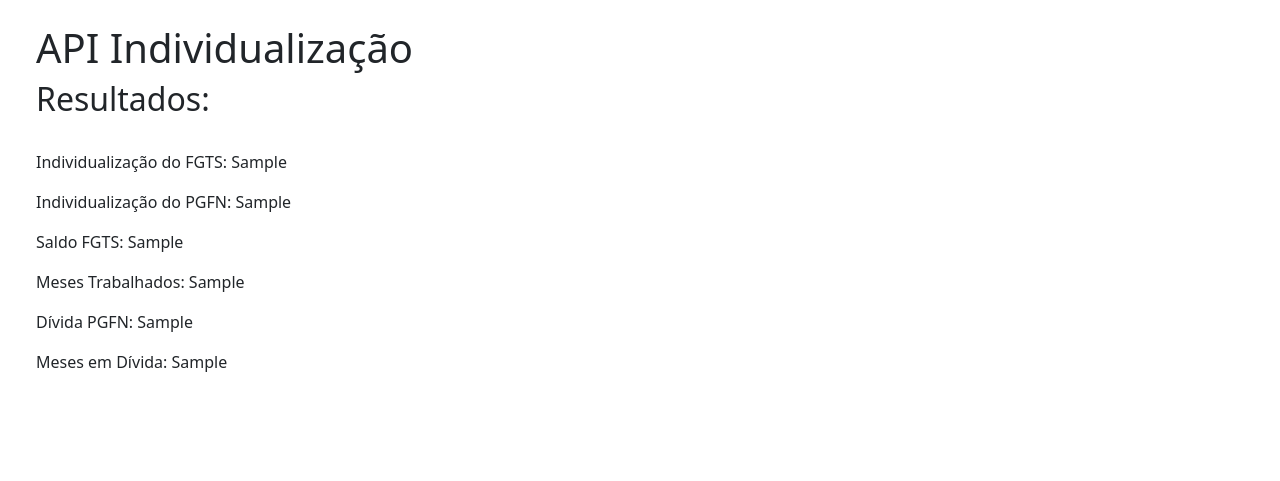
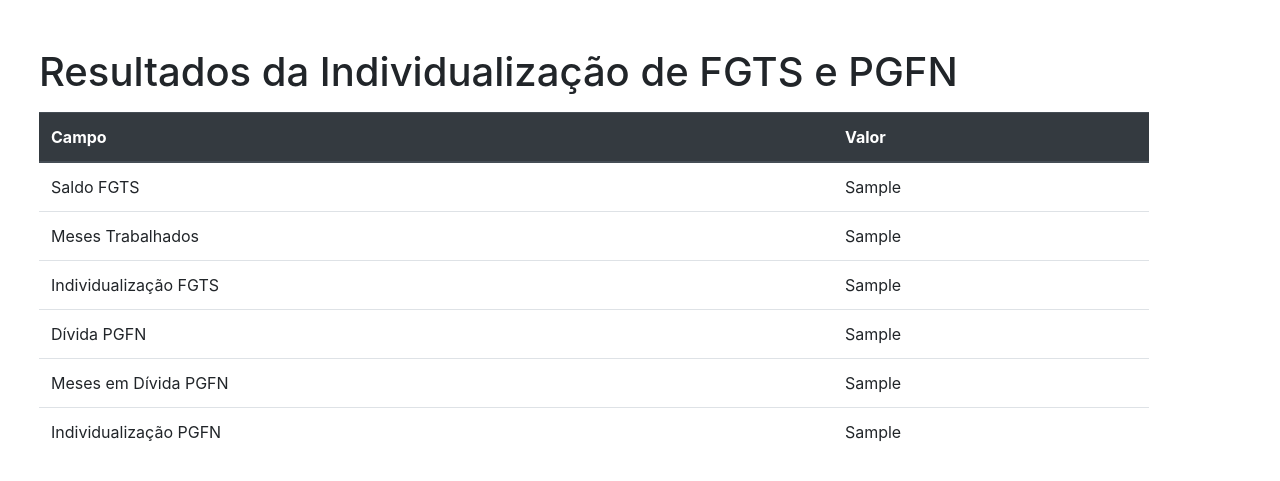
Before and after one commit to Flaviohmm/Flask_Calculo_Individualizar, a Flask app: template templates/template.html in a window 1280 px wide. Shown: the top 481 px of the page. Run offline with Flask 3, Linux system fonts and the light colour scheme; the template is opened without the code that fills it: most values are stand-ins (such as "Sample title", 1, 10 or a date in 2020); some libraries are stand-ins or nearby versions.

Commit message:
Tabela de Individualização de FGTS e PGFN

```diff
--- a/templates/template.html
+++ b/templates/template.html
@@ -3,27 +3,54 @@
 <head>
     <meta charset="UTF-8">
     <meta name="viewport" content="width=device-width, initial-scale=1.0">
-    <title>API Individualização</title>
-    <!-- Bootstrap CSS -->
-    <link href="https://cdn.jsdelivr.net/npm/bootstrap@5.3.0/dist/css/bootstrap.min.css" rel="stylesheet">
+    <title>Resultados</title>
+
+    <!-- Adicionando Bootstrap CSS -->
+    <link rel="stylesheet" href="https://stackpath.bootstrapcdn.com/bootstrap/4.5.2/css/bootstrap.min.css">
 </head>
 <body>
     <div class="container m-4">
-        <h1>API Individualização</h1>
+        <h1 class="mt-5">Resultados da Individualização de FGTS e PGFN</h1>
 
-        <h2>Resultados:</h2>
-        <br>
-        <p>Individualização do FGTS: <span id="fgts_value">{{ fgts_value }}</span></p>
-        <p>Individualização do PGFN: <span id="pgfn_value">{{ pgfn_value }}</span></p>
-
-        <p>Saldo FGTS: <span>{{ saldo_fgts }}</span></p>
-        <p>Meses Trabalhados: <span>{{ meses_trabalhados }}</span></p>
-        <p>Dívida PGFN: <span>{{ divida_pgfn }}</span></p>
-        <p>Meses em Dívida: <span>{{ meses_em_divida }}</span></p>
-
+        <table class="table mt-3">
+            <thead class="thead-dark">
+                <tr>
+                    <th>Campo</th>
+                    <th>Valor</th>
+                </tr>
+            </thead>
+            <tbody>
+                <tr>
+                    <td>Saldo FGTS</td>
+                    <td>{{ saldo_fgts }}</td>
+                </tr>
+                <tr>
+                    <td>Meses Trabalhados</td>
+                    <td>{{ meses_trabalhados }}</td>
+                </tr>
+                <tr>
+                    <td>Individualização FGTS</td>
+                    <td>{{ fgts_value }}</td>
+                </tr>
+                <tr>
+                    <td>Dívida PGFN</td>
+                    <td>{{ divida_pgfn }}</td>
+                </tr>
+                <tr>
+                    <td>Meses em Dívida PGFN</td>
+                    <td>{{ meses_em_divida }}</td>
+                </tr>
+                <tr>
+                    <td>Individualização PGFN</td>
+                    <td>{{ pgfn_value }}</td>
+                </tr>
+            </tbody>
+        </table>
     </div>
 
-    <!-- Bootstrap JS (opcional, se necessário) -->
-    <script src="https://cdn.jsdelivr.net/npm/bootstrap@5.3.0/dist/js/bootstrap.min.js"></script>
+    <!-- Adicionando Bootstrap JS e jQuery (opcional, se necessário) -->
+    <script src="https://code.jquery.com/jquery-3.5.1.slim.min.js"></script>
+    <script src="https://cdn.jsdelivr.net/npm/@popperjs/core@2.9.3/dist/umd/popper.min.js"></script>
+    <script src="https://stackpath.bootstrapcdn.com/bootstrap/4.5.2/js/bootstrap.min.js"></script>
 </body>
 </html>
```
